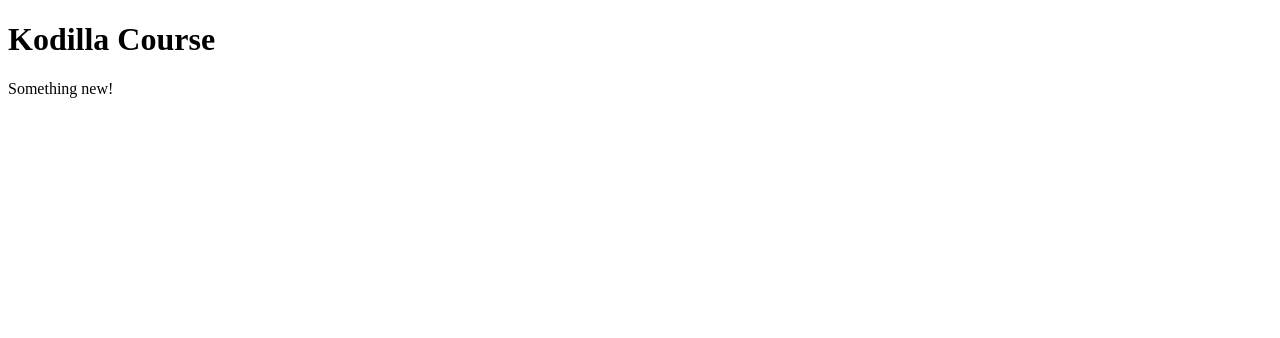
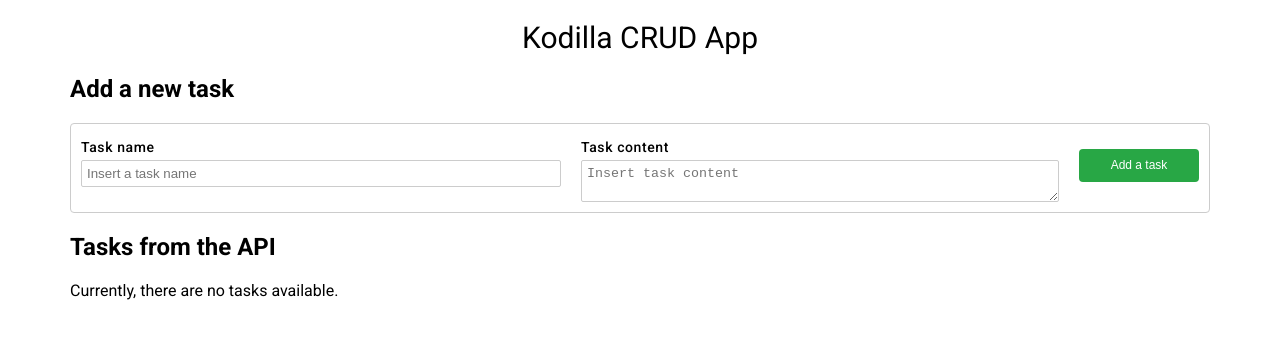
Before and after one commit to MichalKoperski/MichalKoperski.github.io, a plain HTML site: page index.html in a window 1280 px wide. Drawn offline with Linux system fonts and the light colour scheme; no server answers.

Commit message:
Initial commit

```diff
--- a/index.html
+++ b/index.html
@@ -1,10 +1,77 @@
-<!DOCTYPE html>
-<html>
-    <head>
-    	<link rel="stylesheet" type="text/css" href="styles.css">
-    </head>
-    <body>
-        <h1>Kodilla Course</h1>
-        <p>Something new!</p>
-    </body>
+<html lang="en">
+<head>
+  <meta charset="UTF-8">
+  <meta name="viewport" content="width=device-width, user-scalable=no, initial-scale=1.0, maximum-scale=1.0, minimum-scale=1.0">
+  <meta http-equiv="X-UA-Compatible" content="ie=edge">
+  <title>CRUD</title>
+  <link rel="stylesheet" href="style.css">
+  <link href="https://fonts.googleapis.com/css?family=Roboto:400,400i,500,500i,700,700i&subset=latin-ext" rel="stylesheet">
+</head>
+<body>
+<h1 class="kodilla-heading kodilla-heading--main">Kodilla CRUD App</h1>
+
+<main class="crud container">
+  <section class="datatable">
+    <h2>Add a new task</h2>
+    <form
+        class="datatable__row datatable__row--add"
+        method="POST"
+        action="http://localhost:8080/v1/task/createTask"
+        data-task-add-form
+    >
+      <fieldset class="datatable__row-section datatable__row-section--input-section">
+        <label class="datatable__input-label">
+          Task name
+        </label>
+        <input type="text" name="title" placeholder="Insert a task name" required minlength="3">
+      </fieldset>
+
+      <fieldset class="datatable__row-section datatable__row-section--input-section">
+        <label class="datatable__input-label">
+          Task content
+        </label>
+        <textarea name="content" placeholder="Insert task content" required minlength="3"></textarea>
+      </fieldset>
+
+      <fieldset class="datatable__row-section datatable__row-section--button-section">
+        <button type="submit" data-task-add-button class="datatable__button">Add a task</button>
+      </fieldset>
+    </form>
+  </section>
+  <section class="datatable">
+    <h2>Tasks from the API</h2>
+    <div class="datatable__tasks-container" data-tasks-container></div>
+  </section>
+</main>
+
+<div class="template" data-datatable-row-template>
+  <form class="datatable__row" data-task-id="0">
+    <fieldset class="datatable__row-section datatable__row-section--input-section" data-task-name-section>
+      <label class="datatable__input-label">
+        Task name
+      </label>
+      <input type="text" name="title" placeholder="Insert a new task name" data-task-name-input required minlength="3">
+      <p class="datatable__field-value" data-task-name-paragraph></p>
+    </fieldset>
+
+    <fieldset class="datatable__row-section datatable__row-section--input-section" data-task-content-section>
+      <label class="datatable__input-label">
+        Task content
+      </label>
+      <textarea name="title" placeholder="Insert new task content" data-task-content-input required minlength="3"></textarea>
+      <p class="datatable__field-value" data-task-content-paragraph></p>
+    </fieldset>
+
+    <fieldset class="datatable__row-section datatable__row-section--button-section">
+      <button type="button" data-task-submit-update-button class="datatable__button datatable__button--editing ">Submit update</button>
+      <button type="button" data-task-edit-abort-button class="datatable__button datatable__button--editing">Abort update</button>
+      <button type="button" data-task-edit-button class="datatable__button">Edit</button>
+      <button type="button" data-task-delete-button class="datatable__button">Delete</button>
+    </fieldset>
+  </form>
+</div>
+
+<script src="jquery-3.2.1.min.js"></script>
+<script src="script.js"></script>
+</body>
 </html>
--- a/style.css
+++ b/style.css
@@ -1,10 +1,145 @@
+html {
+  font-family: 'Roboto', sans-serif;
+  box-sizing: border-box;
+  font-size: 16px;
+  font-weight: normal;
+  margin: 0;
+  padding: 0; }
+
+input,
+textarea {
+  width: 100%;
+  padding: 5px;
+  margin: 0;
+  border-radius: 2px;
+  border: 1px solid #ccc; }
+
 body {
-   background-color: grey;
-   font-size: 30px;
+  margin: 0;
+  padding: 0; }
+
+*,
+*::before,
+*::after {
+  box-sizing: inherit; }
+
+.crud {
+  margin-bottom: 20px; }
+
+.container {
+  padding-right: 15px;
+  padding-left: 15px;
+  margin-right: auto;
+  margin-left: auto; }
+
+@media (min-width: 768px) {
+  .container {
+    width: 750px; } }
+@media (min-width: 992px) {
+  .container {
+    width: 970px; } }
+@media (min-width: 1200px) {
+  .container {
+    width: 1170px; } }
+.kodilla-heading--main {
+  margin: 20px auto;
+  text-align: center;
+  font-size: 30px;
+  font-weight: 400; }
+
+.datatable__row {
+  display: flex;
+  flex-flow: row nowrap;
+  justify-content: flex-start;
+  align-items: stretch;
+  border: 1px solid #ccc;
+  border-bottom: none;
+  margin: 0; }
+
+.datatable__row:first-of-type {
+  border-top-left-radius: 4px;
+  border-top-right-radius: 4px; }
+
+.datatable__row:last-of-type {
+  border-bottom: 1px solid #ccc;
+  border-bottom-left-radius: 4px;
+  border-bottom-right-radius: 4px; }
+
+.datatable__row input,
+.datatable__row textarea {
+  display: none; }
+
+.datatable__row .datatable__button--editing {
+  display: none; }
+
+.datatable__row--editing input,
+.datatable__row--editing textarea {
+  display: block; }
+
+.datatable__row--editing .datatable__field-value {
+  display: none; }
+
+.datatable__row--editing .datatable__button {
+  display: none; }
+
+.datatable__row--editing .datatable__button--editing {
+  display: block; }
+
+.datatable__row--add input,
+.datatable__row--add textarea {
+  display: block; }
+
+.datatable__field-value {
+  margin-bottom: 0;
+  font-size: 14px; }
+
+.datatable__row-section {
+  border: none;
+  margin: 0;
+  padding: 10px;
+  flex-grow: 1; }
+
+.datatable__row-section--button-section {
+  margin-left: auto;
+  align-self: center;
+  flex-shrink: 1;
+  flex-grow: 0;
+  display: flex;
+  flex-flow: column nowrap;
+  justify-content: space-around;
+  align-items: center; }
+
+.datatable__input-label {
+  display: block;
+  text-align: left;
+  font-size: 14px;
+  margin: 5px auto;
+  font-weight: 500;
+  letter-spacing: 0.6px; }
+
+.datatable__button {
+  color: #fff;
+  background-color: #28a745;
+  display: block;
+  margin-bottom: 5px;
+  font-weight: 400;
+  text-align: center;
+  white-space: nowrap;
+  vertical-align: middle;
+  user-select: none;
+  border: 1px solid transparent;
+  padding: 8px 12px;
+  font-size: 12px;
+  min-width: 120px;
+  line-height: 1.25;
+  border-radius: 4px; }
+
+.datatable__tasks-container:empty {
+  position: relative; }
+
+.datatable__tasks-container:empty::after {
+  content: 'Currently, there are no tasks available.'; }
+
+.template {
+  display: none;
 }
-
-h1 {
-   text-align: center;
-   color:  red;
-   font-size: 60px;
-}
```
